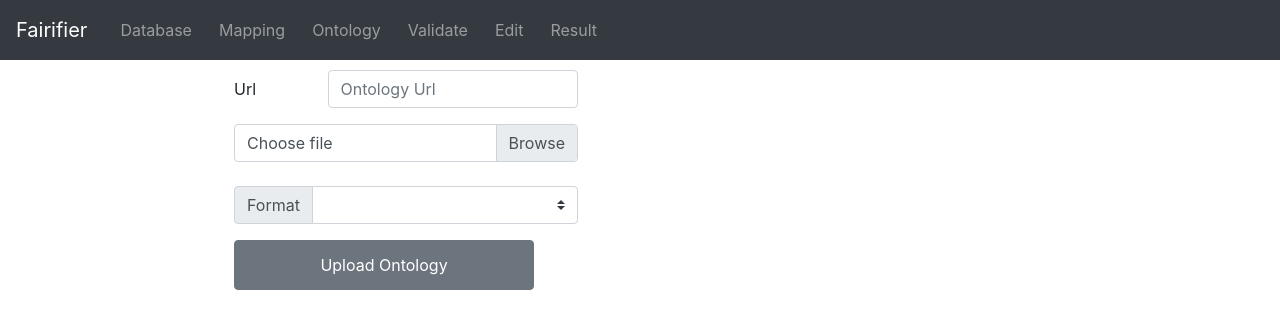
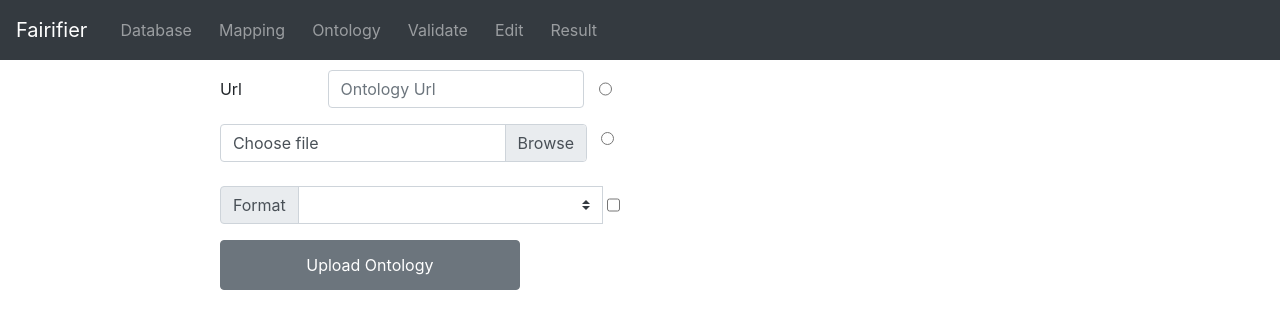
Before and after one commit to MaastrichtU-CDS/fairsights_fairifier-frontend, an Angular app: page /ontology in a window 1280 px wide. Shown: the top 328 px of the page. Built offline with nearby package versions, Linux system fonts and the light colour scheme.

Commit message:
Added ontology

```diff
--- a/src/app/app.module.ts
+++ b/src/app/app.module.ts
@@ -25,7 +25,7 @@ import { MessageService } from './service/message.service';
   ],
   imports: [
     BrowserModule,
-    AppRoutingModule
+    AppRoutingModule,
   ],
   providers: [],
   bootstrap: [AppComponent]
--- a/src/app/ontology/ontology.component.html
+++ b/src/app/ontology/ontology.component.html
@@ -3,16 +3,20 @@
       <div class="col-xs-6">
 
         <div class="form-group row">
-          <label for="inputUrl" class="col-sm-3 col-form-label">Url</label>
-          <div class="col-sm-9">
+          <label for="inputUrl" class="col-sm-3 col-form-label">Url </label>
+          <div class="col-sm-8">
               <input type="url2" class="form-control" id="inputUrlOntology" placeholder="Ontology Url" (change)=urlChanged($event.srcElement.value)>
           </div>
+
+          <input  type="radio" value="Url" formControlName="0" data-md-icheck (change)="toggleInput('Url')"  />
         </div>
 
-        <div class="custom-file">
+        <div class="custom-file col-sm-11">
           <input type="file" class="custom-file-input" multiple formControlName="importFile" id="importFile" (change)="ontologyFileUpload()">
           <label class="custom-file-label"><i class="fas fa-search"></i> Choose file</label>
       </div>
+      &nbsp;
+     <input type="radio"  value="File" name="1"  data-md-icheck (change)="toggleInput('File')" />
 
       <br>
       <Br>
@@ -21,8 +25,11 @@
         <div class="input-group-prepend">
             <label class="input-group-text" for="inputGroupSelect01">Format</label>
         </div>
-        <select class="custom-select" id="inputGroupSelect01" (change)="formatChanged()">
+        <select class="custom-select col-sm-11" id="inputGroupSelect01" (change)="formatChanged()">
         </select>
+        &nbsp;
+        <input type="checkbox" data-md-icheck (change)="toggleChoosenFormat(select$event)"/>
+
     </div>
 
         <button type="button" class="btn btn-secondary" (click)="uploadOntology()">Upload Ontology</button>
--- a/src/app/ontology/ontology.component.ts
+++ b/src/app/ontology/ontology.component.ts
@@ -8,7 +8,10 @@ import { MessageService } from '../service/message.service';
 })
 export class OntologyComponent implements OnInit {
 
-  constructor(public messageService: MessageService) { }
+  constructor(public messageService: MessageService,) { }
+
+  useChosenFormat = false;
+  inputStatus = 'Url';
 
   ngOnInit() {
     this.messageService.changeMessage('');
@@ -24,14 +27,26 @@ export class OntologyComponent implements OnInit {
     this.messageService.changeMessage('url changed');
   }
 
-
   ontologyFileUpload() {
     console.log('Ontology File Upload');
     this.messageService.changeMessage('Ontology File Upload');
   }
 
+  toggleChoosenFormat(formatYN) {
+    this.useChosenFormat = formatYN.target.checked
+    console.log(this.useChosenFormat)
+    this.messageService.changeMessage('Format is now: ' + this.useChosenFormat)
+  }
+
+  toggleInput(status){
+    this.inputStatus = status;
+    console.log(this.inputStatus)
+    this.messageService.changeMessage("Type of input is now: " + this.inputStatus)
+  }
+
   formatChanged() {
-
+    console.log("Format Changed")
+    this.messageService.changeMessage("Format Changed")
   }
 
 }
```
